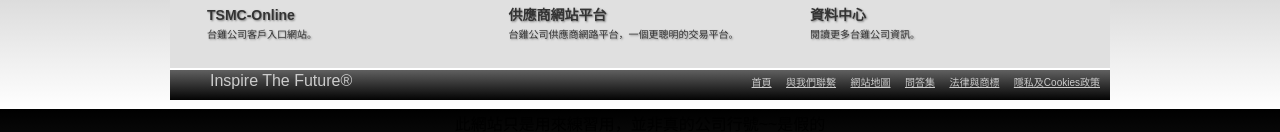
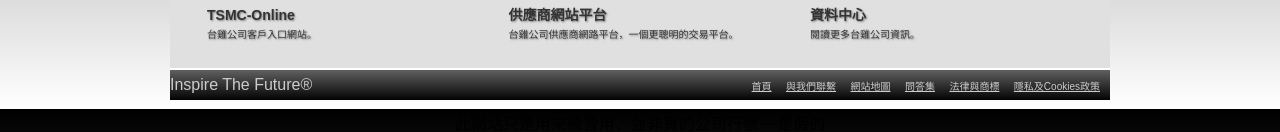
Before and after one commit to lisawcoding/clone-tcmc, a plain HTML site: page index.html in a window 1280 px wide. Shown: the part 691-823 px from the top of the page. Drawn offline with Linux system fonts and the light colour scheme.

Commit message:
Update tcmc.css

```diff
--- a/tcmc.css
+++ b/tcmc.css
@@ -386,10 +386,10 @@ a:hover, .myactive{
     width:940px;
     height: 30px;
     background: linear-gradient(#606060, #030303);
+    line-height: 30px;
 }
 #footerRight{
     float: right;
-    padding-top: 1px;
 }
 #footer li{
     text-decoration: none;
@@ -406,8 +406,6 @@ a:hover, .myactive{
 }
 #footerLeft{
     float: left;
-    padding-left: 40px;
-    padding-top: 1px;
     color: #cccccc;
 }
 #declare{
```
